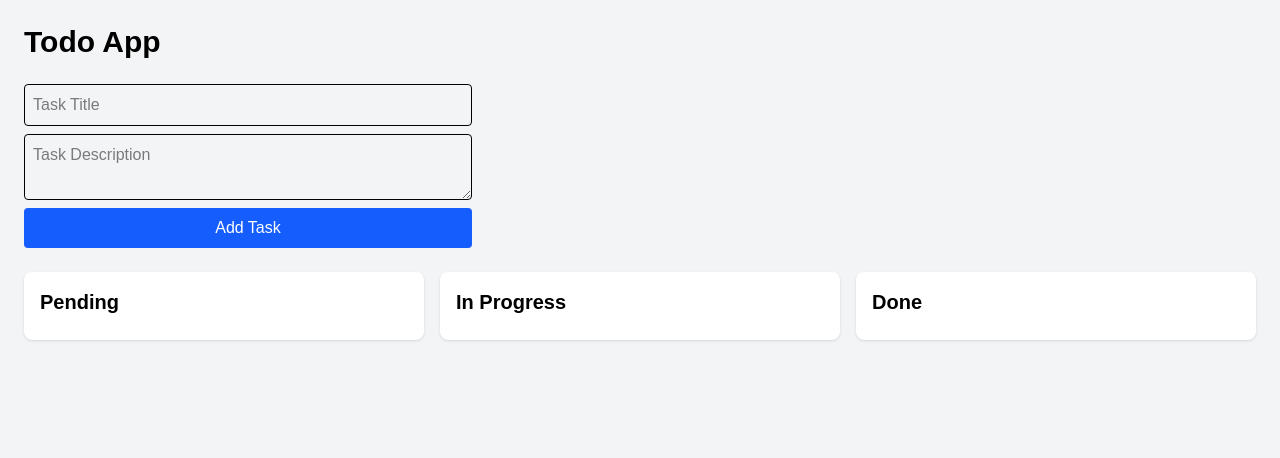
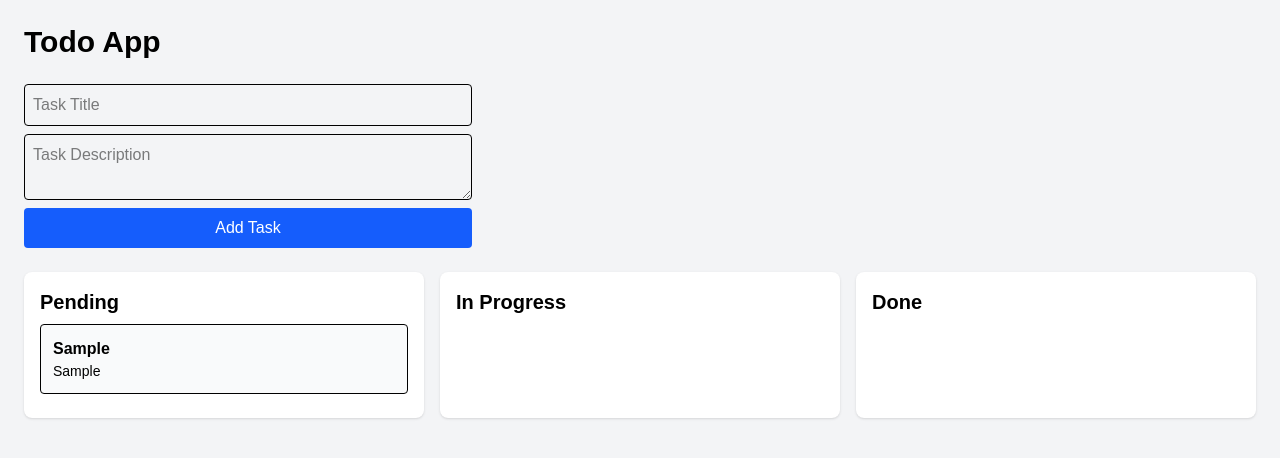
Before and after one commit to bmakhz/ToDo-App, a Next.js app: page / in a window 1280 px wide. Both pictures are taken after typing "Sample", "Sample" into the empty fields and a click on the button "Add Task". Shown: the top 458 px of the page. Built offline with nearby package versions, Linux system fonts and the light colour scheme.

Commit message:
updated page.js
tasks show up by default in the pending column when added

```diff
--- a/src/app/page.js
+++ b/src/app/page.js
@@ -1,11 +1,10 @@
-
 'use client';
 
 import { useState } from 'react';
 import useTodos from '../../hooks/use.js';
 
 export default function Home() {
-  const { list, add, update, remove } = useTodos();
+  const { todos, add, update, remove } = useTodos();
   const [title, set_title] = useState('');
   const [desc, set_desc] = useState('');
   const cols = ['Pending', 'In Progress', 'Done'];
@@ -44,6 +43,14 @@ export default function Home() {
         {cols.map((col) => (
           <div key={col} className="bg-white rounded-lg shadow p-4 text-black">
             <h2 className="text-xl font-semibold mb-2 text-black">{col}</h2>
+            {todos
+              .filter((item) => item.status === col)
+              .map((item) => (
+                <div key={item.id} className="border p-3 rounded mb-2 bg-gray-50 text-black">
+                  <h3 className="font-semibold text-black">{item.title}</h3>
+                  <p className="text-sm text-black">{item.description}</p>
+                </div>
+              ))}
           </div>
         ))}
       </div>
```
